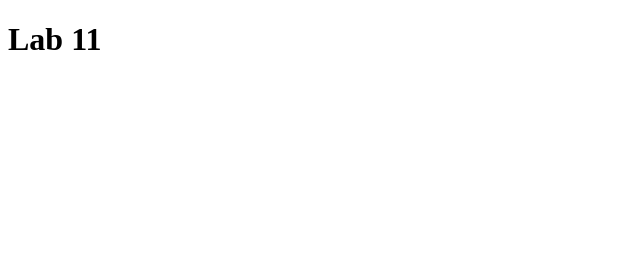
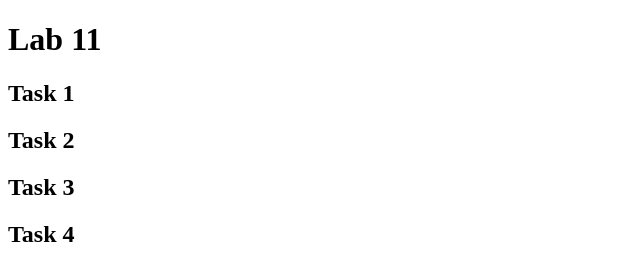
Before and after one commit to shanalily/labs, a plain HTML site: page index.html in a window 1280 px wide. Shown: the whole page, without its empty margins (0-640 px from the left). Drawn offline with Linux system fonts and the light colour scheme.

Commit message:
Update index.html

```diff
--- a/index.html
+++ b/index.html
@@ -5,5 +5,9 @@
 </head>
 <body>
   <h1>Lab 11</h1>
+  <h2>  Task 1</h2>
+  <h2>  Task 2</h2>
+  <h2>  Task 3</h2>
+  <h2>  Task 4</h2>
 </body>
 </html>
```
